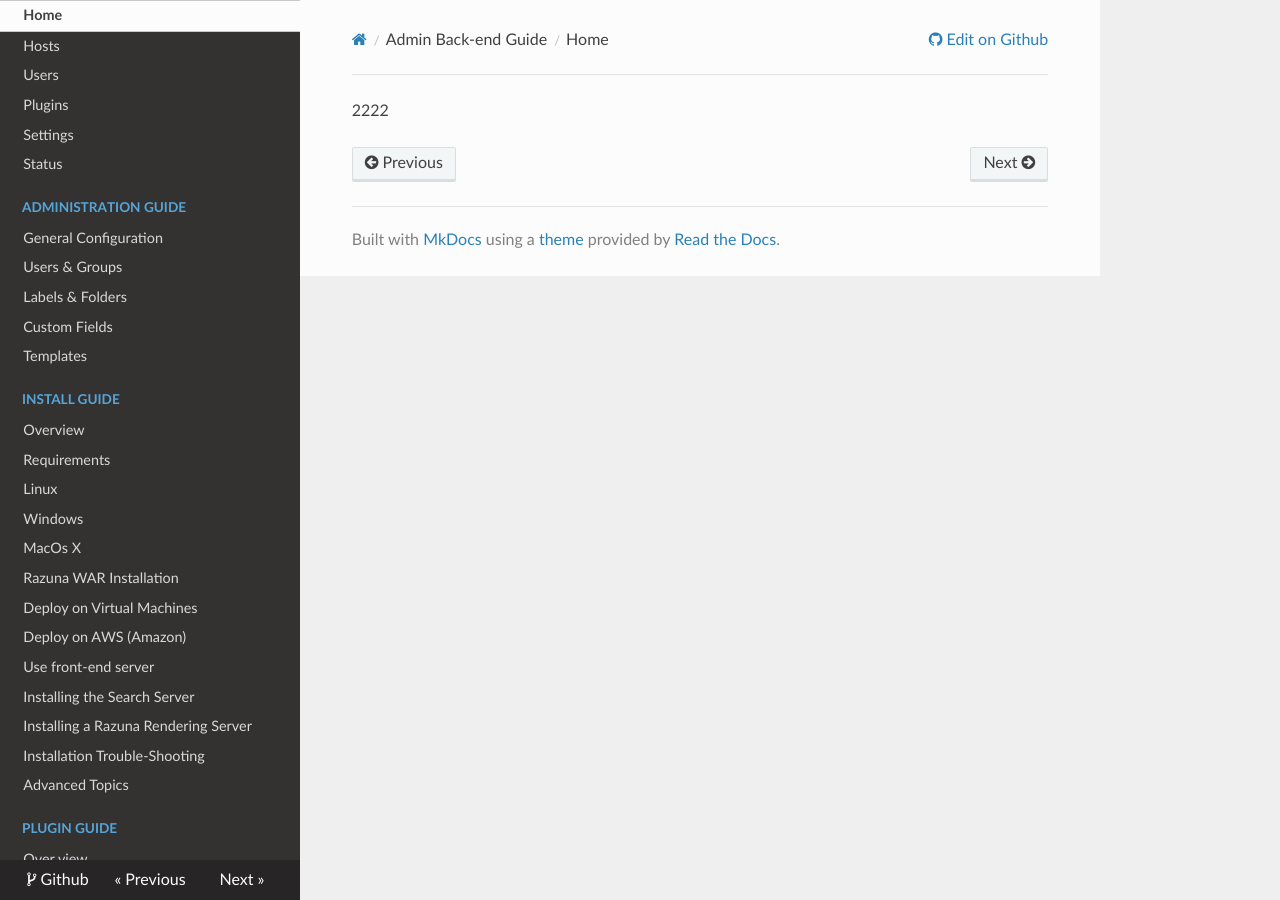
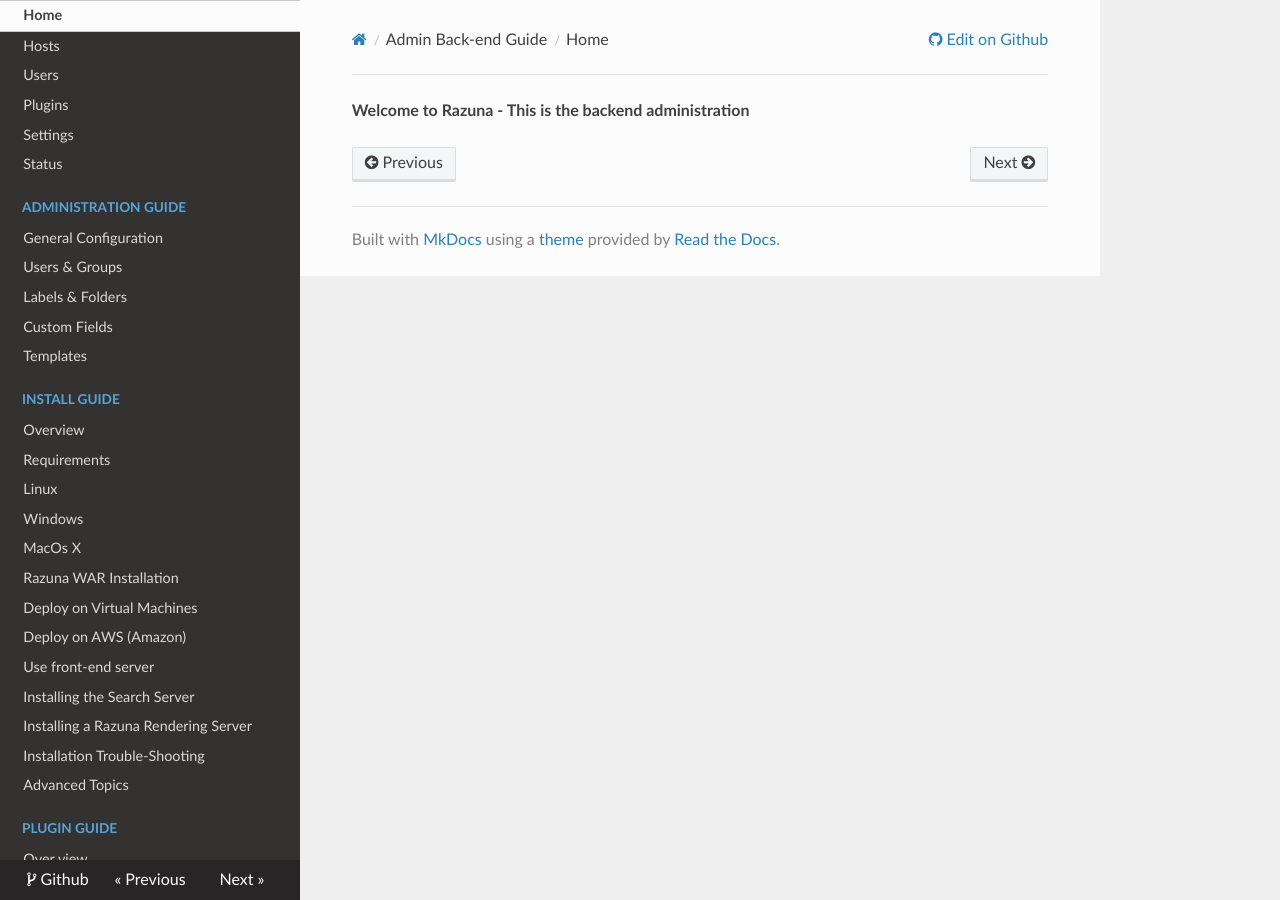
Before and after one commit to razuna/razuna-docs, an MkDocs documentation site: the page built from docs/Admin_backen_2.0/Home.md, in a window 1280 px wide. Built offline with MkDocs 1.6.1, drawn with Linux system fonts in a browser that asks for light colours; nearby versions of some CDN libraries; old or Windows-style settings are respelled for this version of MkDocs.

Commit message:
update new content for file

```diff
--- a/docs/Admin_backen_2.0/Home.md
+++ b/docs/Admin_backen_2.0/Home.md
@@ -1 +1 @@
-2222
+**Welcome to Razuna - This is the backend administration**
```
